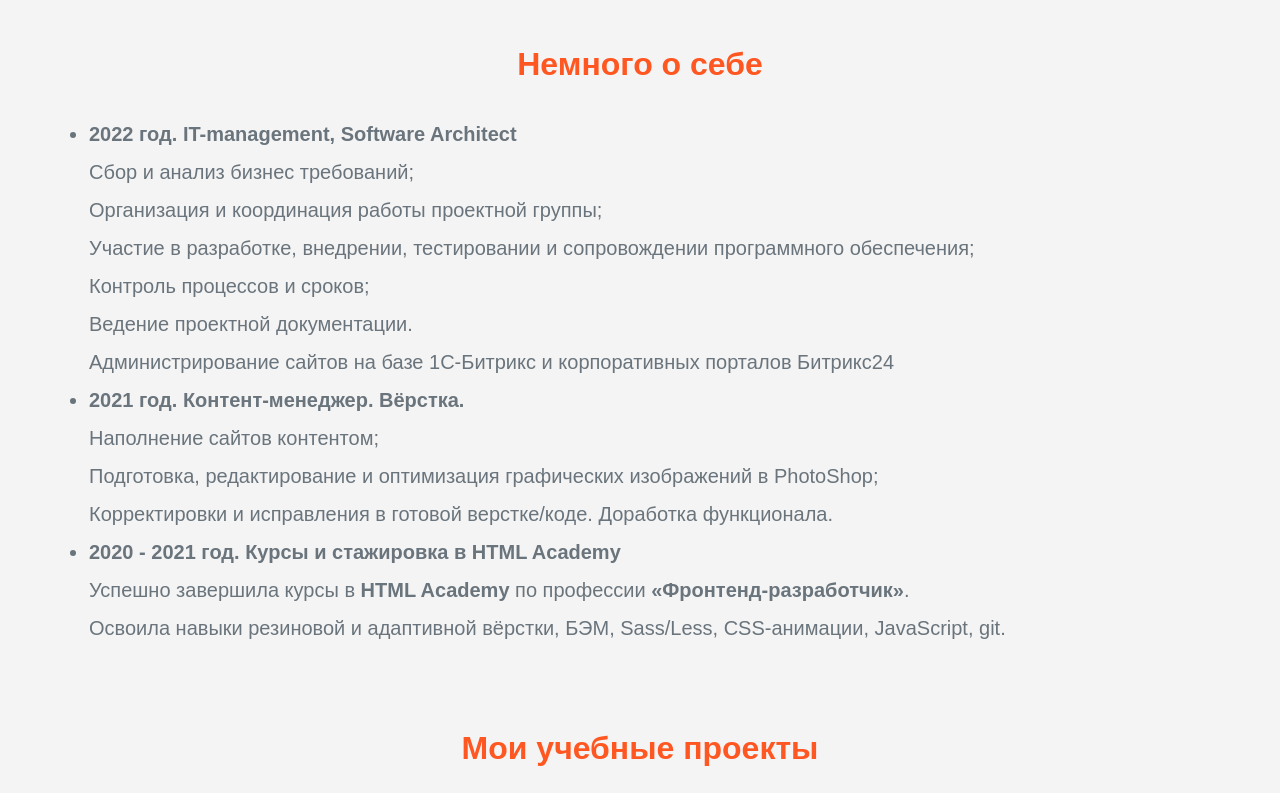
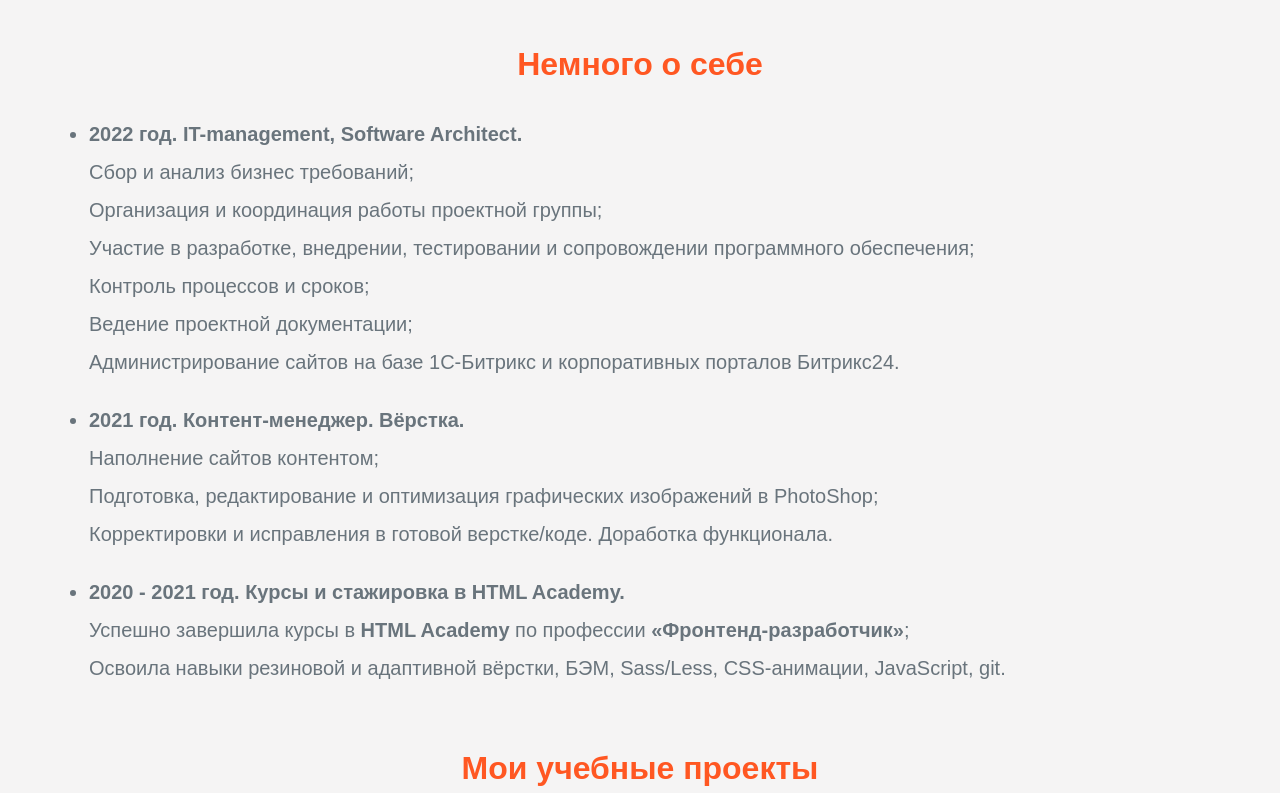
Before and after one commit to Druzh-Irina/portfolio, a plain HTML site: page index.html in a window 1280 px wide. Shown: the part 812-1605 px from the top of the page. Drawn offline with Linux system fonts and the light colour scheme.

Commit message:
updates info

```diff
--- a/css/portfolio.css
+++ b/css/portfolio.css
@@ -18,12 +18,12 @@
 }
 
 .portfolio__desc-items {
-  margin-bottom: 40px;
   padding: 5px 25px;
   list-style: initial;
 }
 
 .portfolio__desc-item {
+  margin-bottom: 20px;
   line-height: 1.9;
   font-size: 20px;
 }
--- a/index.html
+++ b/index.html
@@ -43,13 +43,13 @@
         <h3 class="portfolio__title">Немного о себе</h3>
         <ul class="portfolio__desc-items">
           <li class="portfolio__desc-item">
-            <b>2022 год. IT-management, Software Architect</b>
+            <b>2022 год. IT-management, Software Architect.</b>
             <br>Сбор и анализ бизнес требований;
             <br>Организация и координация работы проектной группы;
             <br>Участие в разработке, внедрении, тестировании и сопровождении программного обеспечения;
             <br>Контроль процессов и сроков;
-            <br>Ведение проектной документации.
-            <br>Администрирование сайтов на базе 1С-Битрикс и корпоративных порталов Битрикс24
+            <br>Ведение проектной документации;
+            <br>Администрирование сайтов на базе 1С-Битрикс и корпоративных порталов Битрикс24.
           </li>
           <li class="portfolio__desc-item">
             <b>2021 год. Контент-менеджер. Вёрстка.</b>
@@ -59,8 +59,8 @@
           </li>
           </li>
           <li class="portfolio__desc-item">
-            <b>2020 - 2021 год. Курсы и стажировка в HTML Academy</b>
-            <br>Успешно завершила курсы в <b>HTML Academy</b> по профессии <b>&#171;Фронтенд-разработчик&#187;</b>.
+            <b>2020 - 2021 год. Курсы и стажировка в HTML Academy.</b>
+            <br>Успешно завершила курсы в <b>HTML Academy</b> по профессии <b>&#171;Фронтенд-разработчик&#187;</b>;
             <br>Освоила навыки резиновой и адаптивной вёрстки, БЭМ, Sass/Less, CSS-анимации, JavaScript, git.
           </li>
         </ul>
```
